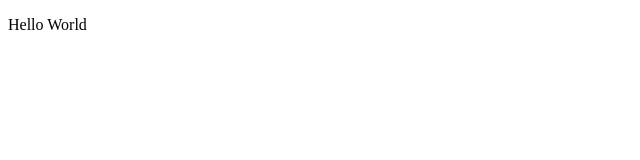
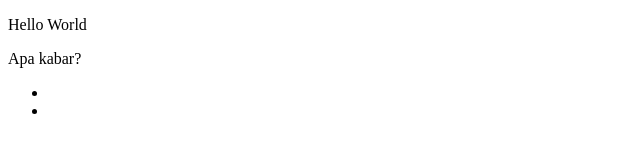
Before and after one commit to nothingless2/wpu-git-test, a plain HTML site: page index.html in a window 1280 px wide. Shown: the full height of the page, 0-640 px from the left. Drawn offline with Linux system fonts and the light colour scheme.

Commit message:
menambahkan ul

```diff
--- a/index.html
+++ b/index.html
@@ -5,6 +5,8 @@
     <meta name="viewport" content="width=device-width, initial-scale=1.0">
     <title>WPU GIT TES</title>
     <p>Hello World</p>
+    <p>Apa kabar?</p>
+    <ul><li><li></li></li></ul>
 </head>
 <body>
 
```
